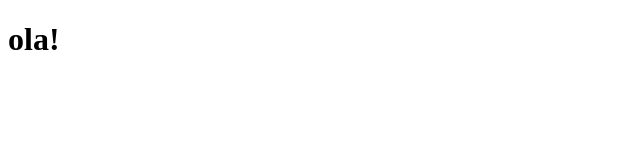
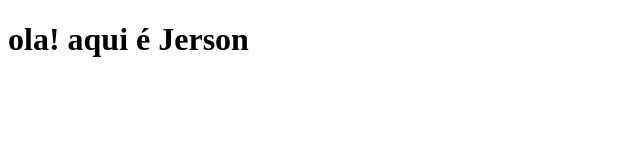
Before and after one commit to jessic4neves/repositorioteste, a plain HTML site: page index.html in a window 1280 px wide. Shown: the whole page, without its empty margins (0-640 px from the left). Drawn offline with Linux system fonts and the light colour scheme.

Commit message:
adicionei meu nome, te robei

```diff
--- a/index.html
+++ b/index.html
@@ -7,6 +7,6 @@
     <title>Document</title>
 </head>
 <body>
-    <h1>ola!</h1>
+    <h1>ola! aqui é Jerson</h1>
 </body>
 </html>
```
